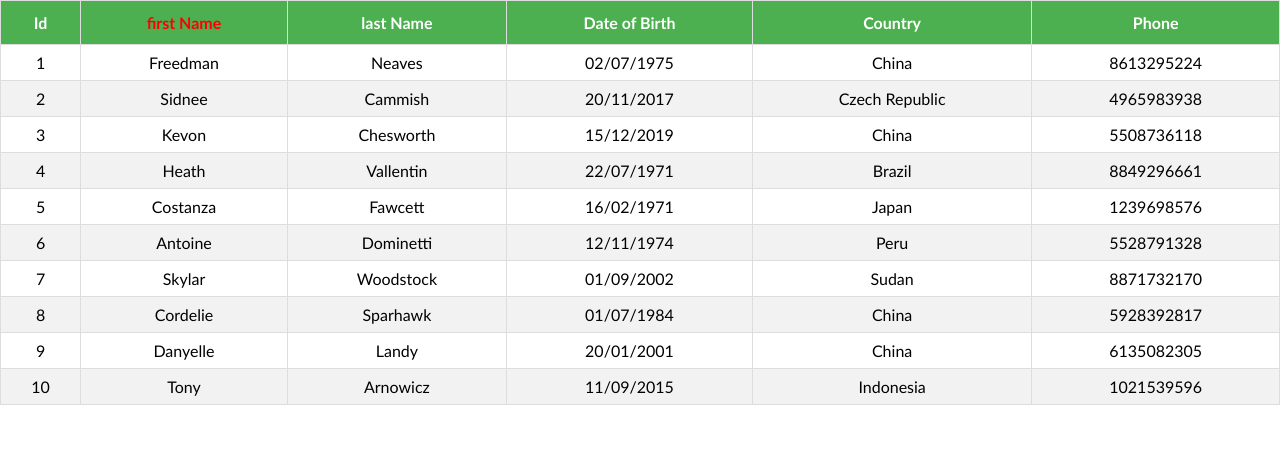
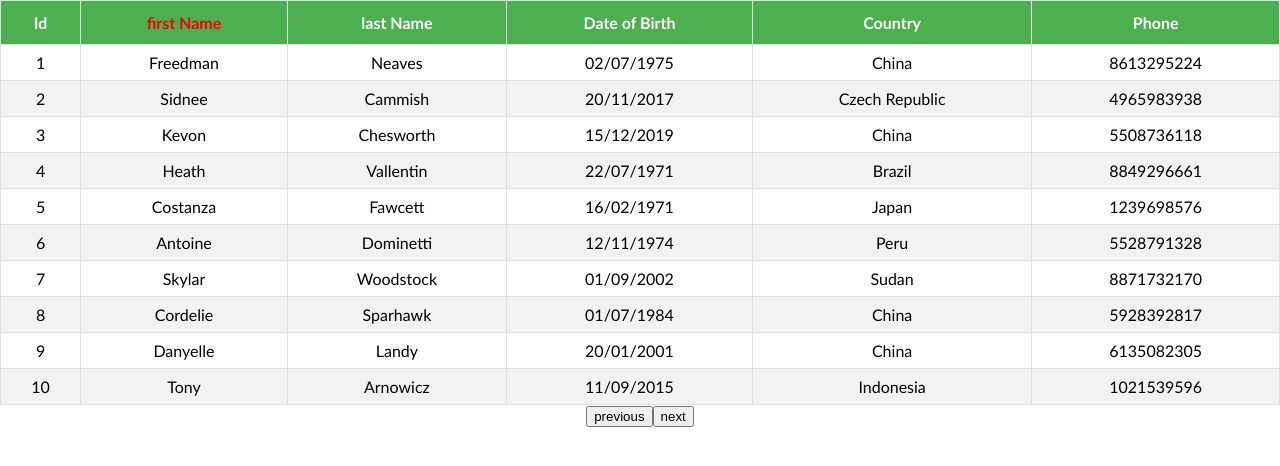
Before and after one commit to gyanchandra123/React-table-library, a React (Create React App) app: page / in a window 1280 px wide. Shown: the top 466 px of the page. Built offline with nearby package versions, Linux system fonts and the light colour scheme.

Commit message:
pagination1 :adding previous and the next btn

```diff
--- a/src/components/PaginationTable.js
+++ b/src/components/PaginationTable.js
@@ -1,59 +1,71 @@
-import React,{useMemo,useEffect} from "react";
-import { useTable,usePagination } from "react-table";
-import { COLUMNS, } from "./column";
+import React, { useMemo, useEffect } from "react";
+import { useTable, usePagination } from "react-table";
+import { COLUMNS } from "./column";
 import MOCK_DATA from "./MOCK_DATA.json";
-import './table.css';
+import "./table.css";
 
 const PaginationTable = () => {
+  const columns = useMemo(() => COLUMNS, []);
+  const data = useMemo(() => MOCK_DATA, []);
 
-  const columns = useMemo(() => COLUMNS, []) ;
-  const data    = useMemo(()=> MOCK_DATA,[]) ;
+  const tableInstance = useTable({ columns, data }, usePagination);
 
-  const tableInstance = useTable({columns,data},usePagination);
-
-  const {  // below are prorerties && functions required from react-table instance.
+  const {
+    // below are prorerties && functions required from react-table instance.
     getTableProps, // function
     getTableBodyProps, //function
-      headerGroups,      // array: contains informations regarding the table heading.
+    headerGroups, // array: contains informations regarding the table heading.
     //rows,
     page,
-      prepareRow
+    nextPage,
+    previousPage,
+    prepareRow,
   } = tableInstance;
 
   useEffect(() => {
-        console.log('TABLE-INSTANCE VALUE :',tableInstance);
-        console.log('HEADER-GROUPS VALUE :',headerGroups);
-        console.log('ROWS/page  VALUE :',page)
+    console.log("TABLE-INSTANCE VALUE :", tableInstance);
+    console.log("HEADER-GROUPS VALUE :", headerGroups);
+    console.log("ROWS/page  VALUE :", page);
   });
 
   return (
     <>
       <table {...getTableProps()}>
         <thead>
-              {headerGroups.map(headerGroup => (
+          {headerGroups.map((headerGroup) => (
             <tr {...headerGroup.getHeaderGroupProps()}>
-                  {headerGroup.headers.map(column => (
-                    <th {...column.getHeaderProps()} id={column.id}>{column.render('Header')}</th>
+              {headerGroup.headers.map((column) => (
+                <th {...column.getHeaderProps()} id={column.id}>
+                  {column.render("Header")}
+                </th>
               ))}
             </tr>
           ))}
         </thead>
         <tbody {...getTableBodyProps()}>
-              {page.map(row => {
-                prepareRow(row)
+          {page.map((row) => {
+            prepareRow(row);
             return (
               <tr {...row.getRowProps()} id={row.values.first_name}>
-                    {row.cells.map(cell => {
-                      return <td {...cell.getCellProps()} key={cell.column.id}>{cell.render('Cell')}</td>
+                {row.cells.map((cell) => {
+                  return (
+                    <td {...cell.getCellProps()} key={cell.column.id}>
+                      {cell.render("Cell")}
+                    </td>
+                  );
                   /* it picks up the data for each column for each row && render here */
                 })}
               </tr>
-                )
+            );
           })}
         </tbody>
       </table>
+      <div>
+        <button onClick={() => previousPage()}>previous</button>
+        <button onClick={() => nextPage()}>next</button>
+      </div>
     </>
-      )
+  );
 };
 
 export default PaginationTable;
```
Lines whose indentation alone changed are shown as unchanged.
